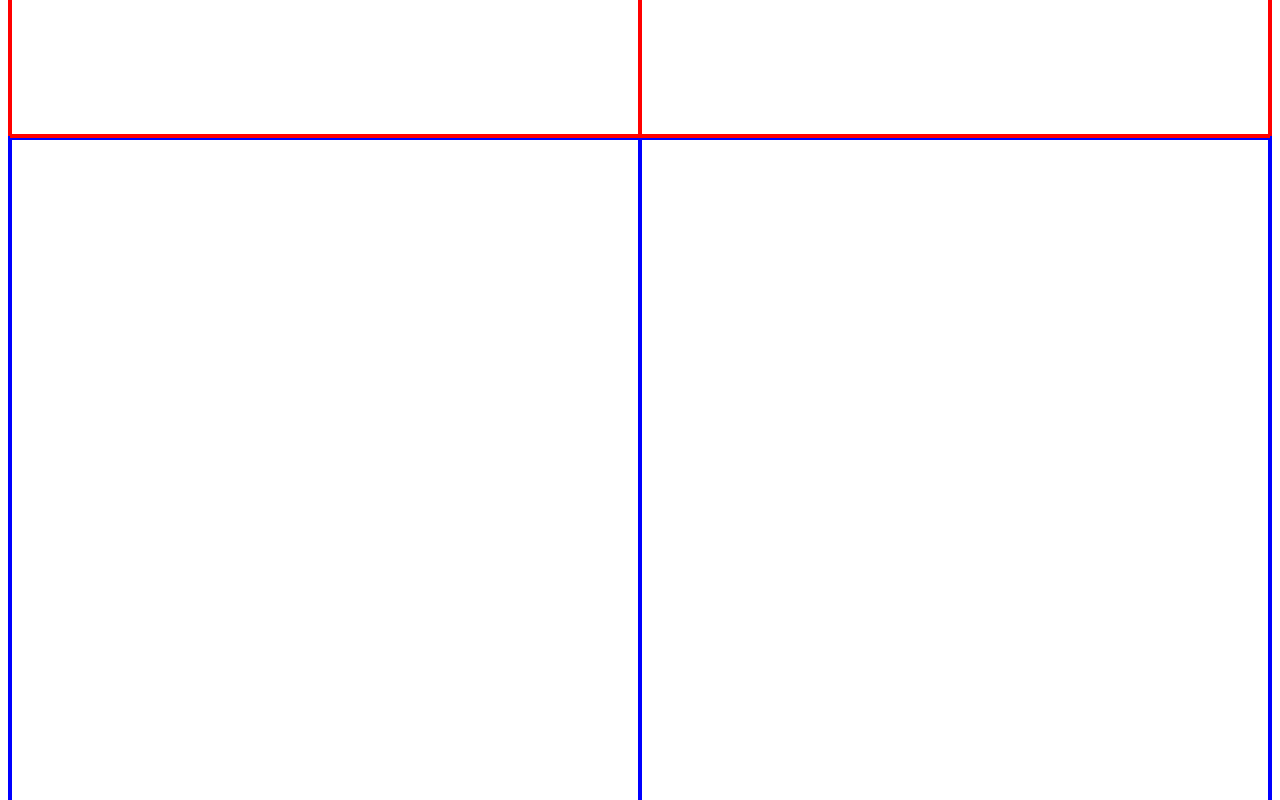
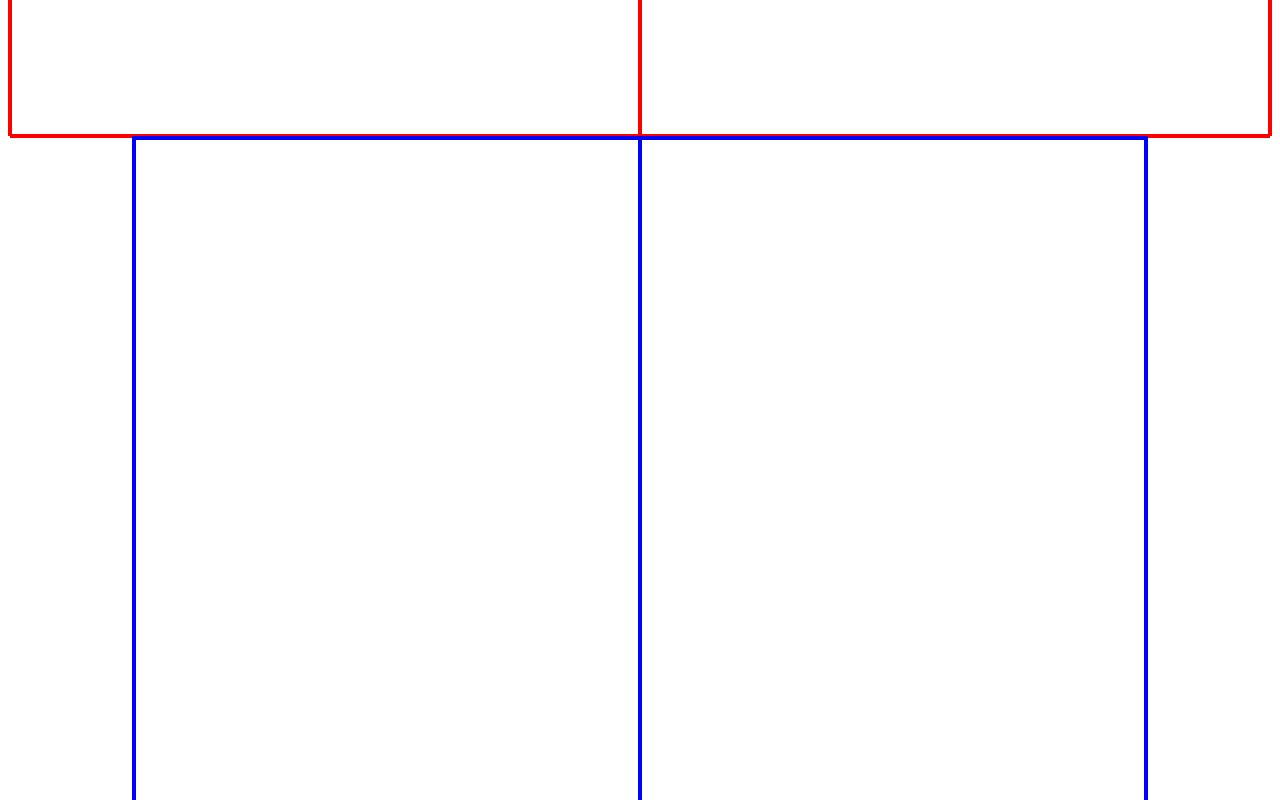
Before and after one commit to Simone-Corso/proj-html-vuejs, a Vue app: page / in a window 1280 px wide. Shown: the part 780-1580 px from the top of the page. Built offline with nearby package versions, Linux system fonts and the light colour scheme.

Commit message:
ho modificato il nome della classe main e ho aggiunto un div con container-brand

```diff
--- a/src/components/AppMain.vue
+++ b/src/components/AppMain.vue
@@ -1,6 +1,6 @@
 <template>
     <!--realizzerò con dei container ripetute più volte, perchè sono uguali come metodo.-->
-    <div>
+    <div class="main-category">
         <div class="container-business-growth">
             <div class="container-image-business">
 
@@ -25,6 +25,8 @@
 
             </div>
         </div>
+    </div>
+    <div class="container-brand">
 
     </div>
 </template>
@@ -34,8 +36,17 @@ export default {
 }
 </script>
 <style scoped>
+
+    .main-category{
+        display: flex;
+        justify-content: center;
+        align-content: center;
+        flex-direction: column;
+        flex-wrap: wrap;
+    }
     .container-business-growth{
         height: 900px;
+        width: 80%;
         border: 2px solid blue;
         display: flex;
 
```
